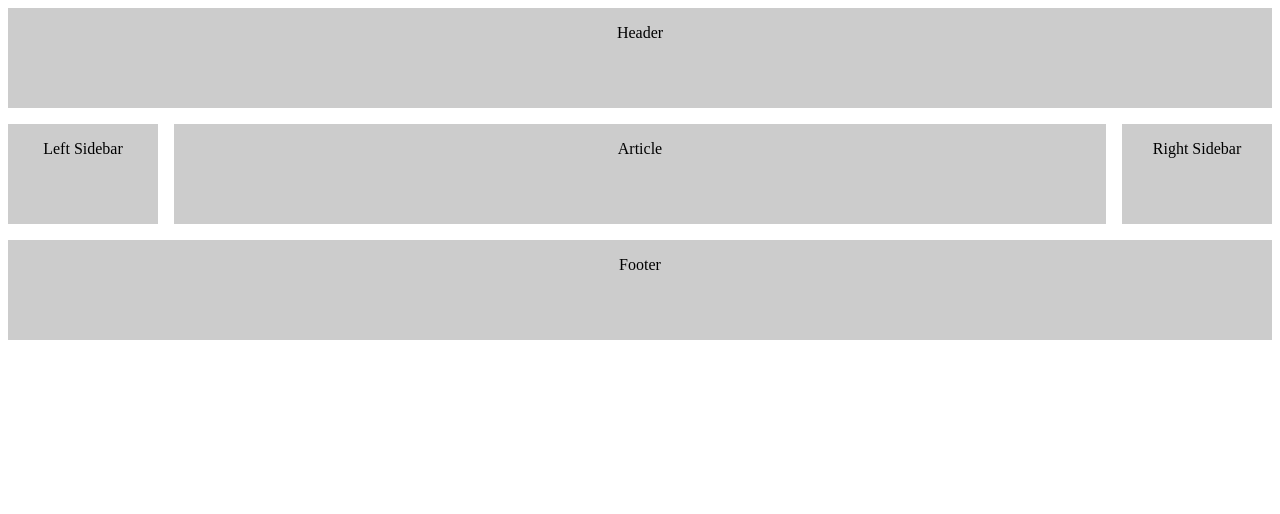
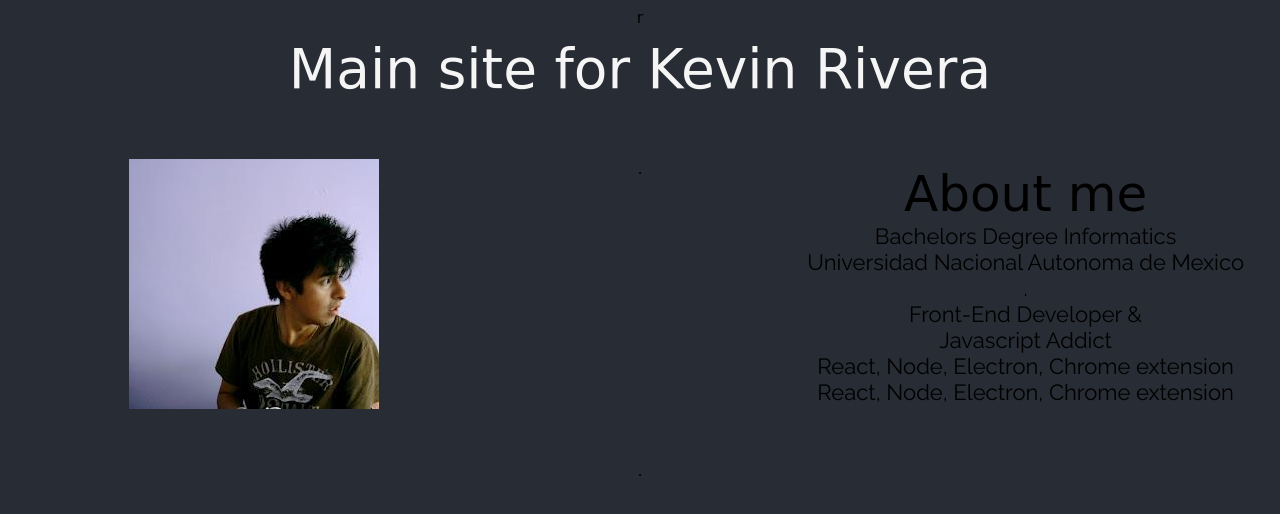
Before and after one commit to kevinmarathon2/kevinmarathon2.github.io, a website: page index.html in a window 1280 px wide. Drawn offline with Linux system fonts and the light colour scheme; a web font is replaced by a local one.

Commit message:
style changes

```diff
--- a/index.html
+++ b/index.html
@@ -2,27 +2,37 @@
 <html>
 <link href="main.css" rel="stylesheet">
 
-<body>
+<body>r
     <div class="grid">
         <header>
-            Header
+            Main site for Kevin Rivera
         </header>
 
         <aside class="sidebar-left">
-            Left Sidebar
+            <img class="Avatar" src="img/avatar.jpg">
         </aside>
 
-        <article>
-            Article
+        <article>.
         </article>
 
         <aside class="sidebar-right">
-            Right Sidebar
+            <div class="aboutmeContainer">
+                <div class="smallHeader">About me</div>
+                <div>Bachelors Degree Informatics</div>
+                <div>Universidad Nacional Autonoma de Mexico</div>
+                <div>.</div>
+                <div>Front-End Developer &</div>
+                <div>Javascript Addict</div>
+                <div>React, Node, Electron, Chrome extension</div>
+                <div>React, Node, Electron, Chrome extension</div>
+            </div>
         </aside>
 
         <footer>
-            Footer
+            .
         </footer>
+        <link href="https://fonts.googleapis.com/css?family=Just+Another+Hand|Raleway" rel="stylesheet">
+        <script src="js//main.js"></script>
     </div>
 </body>
 
--- /dev/null
+++ b/js/main.js
@@ -0,0 +1,4 @@
+document.addEventListener("onload", function() {
+  console.log("loading");
+});
+console.log("loading");
--- a/main.css
+++ b/main.css
@@ -1,53 +1,92 @@
+:root {
+  --main-bg-color: #282c34;
+  --main-font: 'Raleway', sans-serif;
+  --main-font-size: 22px;
+  --second-font: 'Just Another Hand', cursive;
+}
+
 body {
   text-align: center;
+  background-color: var(--main-bg-color);
+  font-family: var(--second-font);
 }
 
 .grid {
   display: grid;
-  grid-template-columns: 150px auto 150px;
-  grid-template-rows: repeat(3, 100px);
+  grid-template-columns: 2fr 1fr 2fr;
+  grid-template-rows: 100px auto 53px;
   grid-gap: 1em;
 }
 
-header,
 aside,
 article,
 footer {
-  background: #ccc;
+  background-color: var(--main-bg-color);
   padding: 1em;
 }
 
 header {
-  /* Start on Row 1 */
   grid-row: 1;
-  /* Start on the first column line and extend all the to the last column line */
   grid-column: 1 / 4;
+  font-family: var(--second-font);
+  font-size: 55px;
+  color: whitesmoke;
+  padding: 10px 0px;
 }
 
 .sidebar-left {
-  /* Start on Row 2 */
   grid-row: 2;
-  /* Start on the first column line and stop at the next column line */
   grid-column: 1 / 2;
 }
 
 article {
-  /* Start on Row 2 */
   grid-row: 2;
-  /* Start on the second column line and stop at the third column line */
   grid-column: 2 / 3;
 }
 
 .sidebar-right {
-  /* Start on Row 2 */
   grid-row: 2;
-  /* Start on the third column line and stop at the last column line */
   grid-column: 3 / 4;
+  display: flex;
+  flex-direction: column;
+  font-family: var(--main-font);
+  font-size: 22px;
+}
+.smallHeader {
+  font-family: var(--second-font);
+  font-size: 50px;
 }
 
 footer {
-  /* Start on Row 1 */
   grid-row: 3;
-  /* Start on the first column line and extend all the to the last column line */
   grid-column: 1 / 4;
 }
+
+.Avatar {
+  animation: avatarAnim 4s;
+}
+.aboutmeContainer {
+  animation: aboutmeAnim 4s;
+}
+
+@keyframes avatarAnim {
+  0% {
+    position: relative;
+    left: -300px;
+  }
+  100% {
+    position: relative;
+    left: 0px;
+  }
+}
+
+@keyframes aboutmeAnim {
+  0% {
+    position: relative;
+    left: 300px;
+  }
+  100% {
+    position: relative;
+    left: 0px;
+  }
+}
```
Also changed, not shown: package.json (added, +24 -0 lines), img/avatar.jpg (added), 1 other file.
